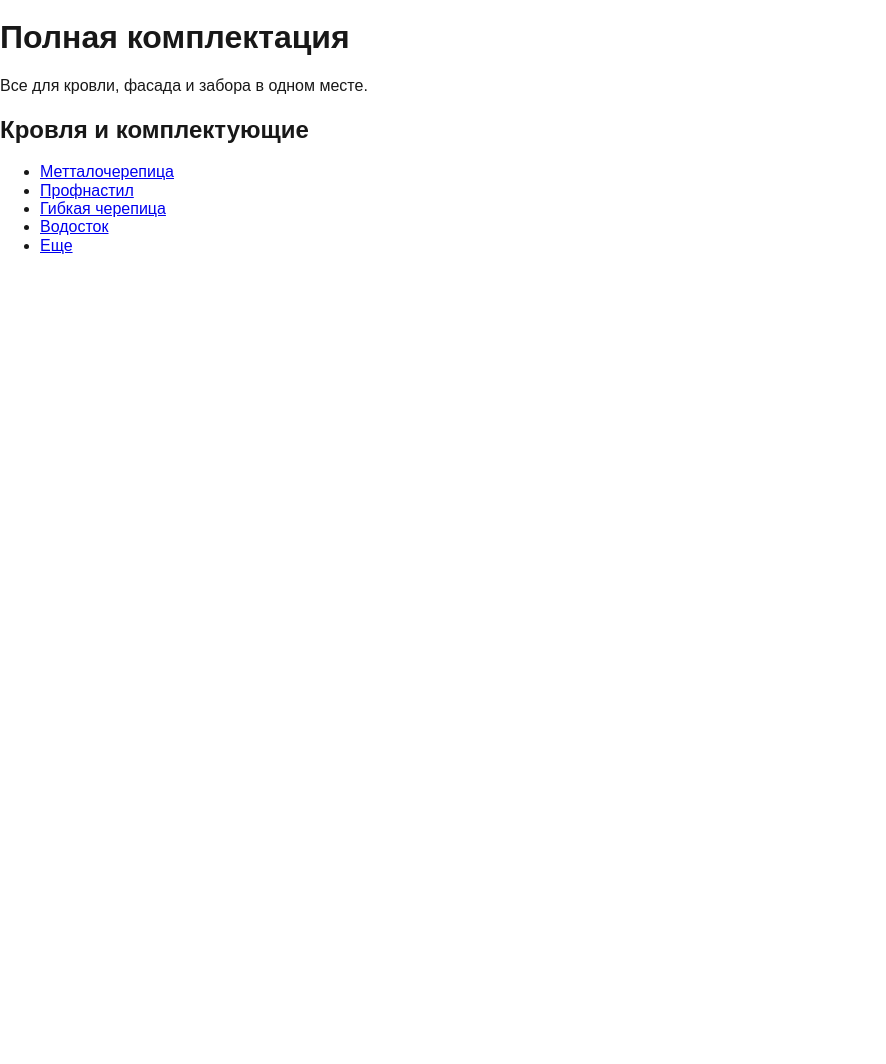
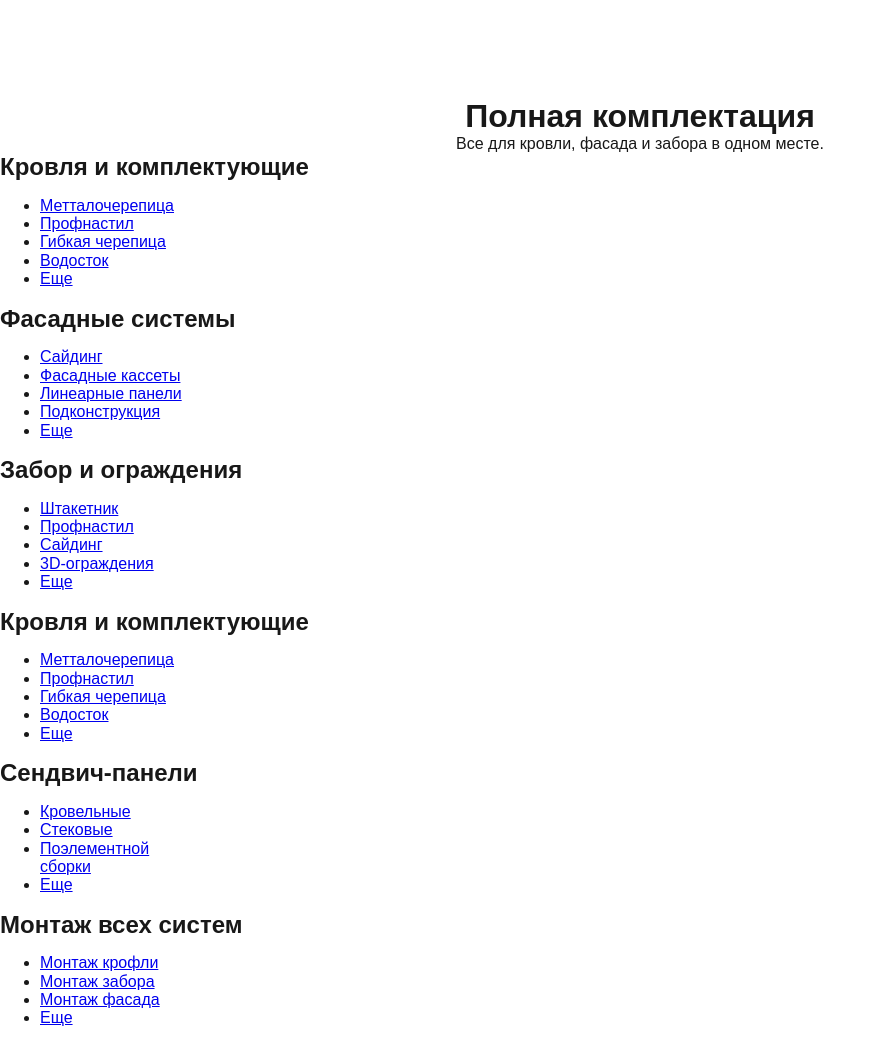
Before and after one commit to Kr0l1k-cyber/Roof-Engels, a plain HTML site: page indix.html in a window 1280 px wide. Shown: the part 973-2037 px from the top of the page, without its empty margins (0-886 px from the left). Before the commit the page ends 1244 px from the top, so only its background shows below. Drawn offline with Linux system fonts and the light colour scheme.

Commit message:
сделал html разметку карточек

```diff
--- a/indix.html
+++ b/indix.html
@@ -91,6 +91,60 @@
           <li class="card-menu__list"><a href="#" class="card-menu__item">Еще</a></li>
         </ul>
       </div>
+      <!-- карточка 1 -->
+      <div class="services-card card">
+        <h2 class="card-title">Фасадные системы</h2>
+        <ul class="card-menu">
+          <li class="card-menu__list"><a href="#" class="card-menu__item">Сайдинг</a></li>
+          <li class="card-menu__list"><a href="#" class="card-menu__item">Фасадные кассеты</a></li>
+          <li class="card-menu__list"><a href="#" class="card-menu__item">Линеарные панели</a></li>
+          <li class="card-menu__list"><a href="#" class="card-menu__item">Подконструкция</a></li>
+          <li class="card-menu__list"><a href="#" class="card-menu__item">Еще</a></li>
+        </ul>
+      </div>
+      <!-- карточка 2 -->
+      <div class="services-card card">
+        <h2 class="card-title">Забор и ограждения</h2>
+        <ul class="card-menu">
+          <li class="card-menu__list"><a href="#" class="card-menu__item">Штакетник</a></li>
+          <li class="card-menu__list"><a href="#" class="card-menu__item">Профнастил</a></li>
+          <li class="card-menu__list"><a href="#" class="card-menu__item">Сайдинг</a></li>
+          <li class="card-menu__list"><a href="#" class="card-menu__item">3D-ограждения</a></li>
+          <li class="card-menu__list"><a href="#" class="card-menu__item">Еще</a></li>
+        </ul>
+      </div>
+      <!-- карточка 3 -->
+      <div class="services-card card">
+        <h2 class="card-title">Кровля и комплектующие</h2>
+        <ul class="card-menu">
+          <li class="card-menu__list"><a href="#" class="card-menu__item">Метталочерепица</a></li>
+          <li class="card-menu__list"><a href="#" class="card-menu__item">Профнастил</a></li>
+          <li class="card-menu__list"><a href="#" class="card-menu__item">Гибкая черепица</a></li>
+          <li class="card-menu__list"><a href="#" class="card-menu__item">Водосток</a></li>
+          <li class="card-menu__list"><a href="#" class="card-menu__item">Еще</a></li>
+        </ul>
+      </div>
+      <!-- карточка 4 -->
+      <div class="services-card card">
+        <h2 class="card-title">Сендвич-панели</h2>
+        <ul class="card-menu">
+          <li class="card-menu__list"><a href="#" class="card-menu__item">Кровельные</a></li>
+          <li class="card-menu__list"><a href="#" class="card-menu__item">Стековые</a></li>
+          <li class="card-menu__list"><a href="#" class="card-menu__item">Поэлементной <br>сборки</a></li>
+          <li class="card-menu__list"><a href="#" class="card-menu__item">Еще</a></li>
+        </ul>
+      </div>
+      <!-- карточка 5 -->
+      <div class="services-card card">
+        <h2 class="card-title">Монтаж всех систем</h2>
+        <ul class="card-menu">
+          <li class="card-menu__list"><a href="#" class="card-menu__item">Монтаж крофли</a></li>
+          <li class="card-menu__list"><a href="#" class="card-menu__item">Монтаж забора</a></li>
+          <li class="card-menu__list"><a href="#" class="card-menu__item">Монтаж фасада</a></li>
+          <li class="card-menu__list"><a href="#" class="card-menu__item">Еще</a></li>
+        </ul>
+      </div>
+      <!-- карточка 6 -->
     </div>
   </div>
   <!-- контейнер сервисов -->
--- a/sass/_settings.sass
+++ b/sass/_settings.sass
@@ -18,3 +18,7 @@ body
   min-width: 100%
 p
   margin: 0
+h1
+  margin: 0
+h2
+  margin: 0
--- /dev/null
+++ b/sass/blocks/_services.sass
@@ -0,0 +1,4 @@
+.services
+  padding: 100px 0
+  &-hat
+    text-align: center
--- a/sass/style.sass
+++ b/sass/style.sass
@@ -11,5 +11,8 @@
 @import 'blocks/_headerbottom'
 // Хедер нижняя часть
 @import 'blocks/_about'
+// блок о нас
+@import 'blocks/_services'
+// блок с картачками
 @import 'media'
 // адаптив
```
Also changed, not shown: scc/style.css, 2 other files.
